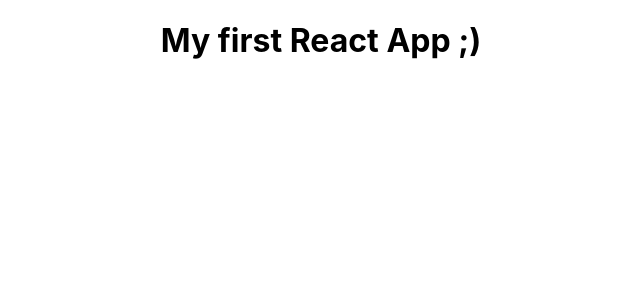
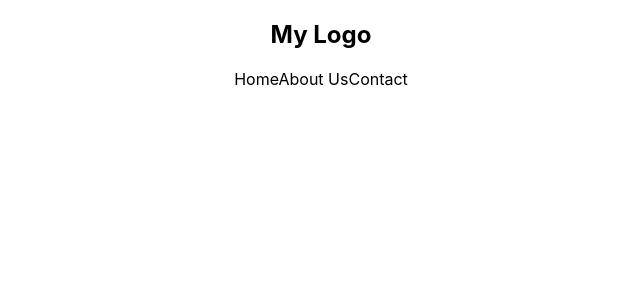
Before and after one commit to ramos-vini/React-JS-Studies, a React (Create React App) app: page / in a window 1280 px wide. Shown: the top 300 px of the page, without its empty margins (319-959 px from the left). Built offline with nearby package versions, Linux system fonts and the light colour scheme.

Commit message:
Header created

```diff
--- a/src/App.js
+++ b/src/App.js
@@ -1,9 +1,10 @@
 import './App.css';
+import Header from './Header.js';
 
 function App() {
   return (
     <div className="App">
-      <h1>My first React App ;)</h1>
+      <Header logo="My Logo"></Header>
     </div>
   );
 }
--- /dev/null
+++ b/src/Header.js
@@ -0,0 +1,17 @@
+function Header(props) {
+    return (
+        <div className="header">
+            <div className="headerDiv1">
+                <h2>{props.logo}</h2>
+            </div>
+
+            <div className="headerDiv2">
+                <a href>Home</a>
+                <a href>About Us</a>
+                <a href>Contact</a>
+            </div>
+        </div>
+    );
+}
+
+export default Header;
```
